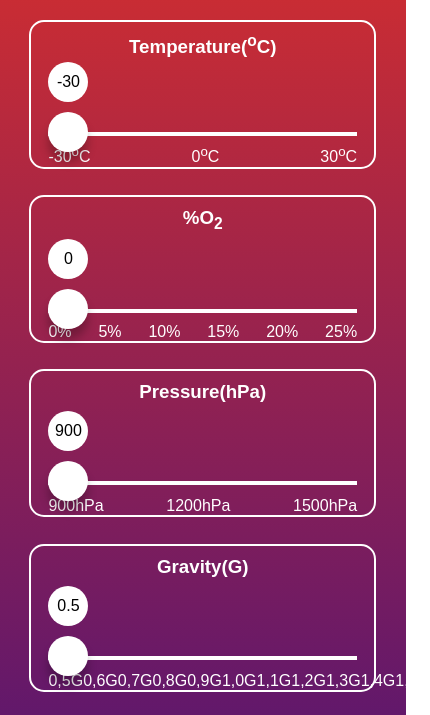
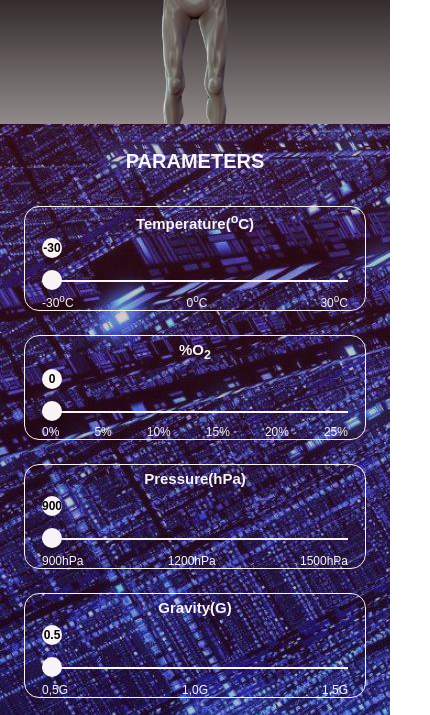
Before and after one commit to matikowi/zagadka, a plain HTML site: page index.html in a window 390 px wide. Shown: the part 129-844 px from the top of the page, 430 px wide, since content can reach past the window. Drawn offline with nearby package versions, Linux system fonts and the light colour scheme.

Commit message:
Add files via upload

```diff
--- a/index.html
+++ b/index.html
@@ -6,7 +6,7 @@
     <meta name="viewport" content="width=device-width, initial-scale=1.0">
     <meta http-equiv="X-UA-Compatible" content="ie=edge">
     <title>Document</title>
-    <link rel="stylesheet" href="../css/style.css">
+    <link rel="stylesheet" href="css/style.css">
 </head>
 
 <body>
@@ -15,6 +15,7 @@
             dotknij i przejdź do nowego wymiaru
         </button>
         <div class="alien">
+            <div class="heart"></div>
             <!-- <img src="alien.jpeg" alt=""> -->
         </div>
         <div class="parameters">
@@ -79,15 +80,7 @@
                 </div>
                 <div class="box-minmax">
                     <span>0,5G</span>
-                    <span>0,6G</span>
-                    <span>0,7G</span>
-                    <span>0,8G</span>
-                    <span>0,9G</span>
                     <span>1,0G</span>
-                    <span>1,1G</span>
-                    <span>1,2G</span>
-                    <span>1,3G</span>
-                    <span>1,4G</span>
                     <span>1,5G</span>
 
                 </div>
--- a/style.scss
+++ b/style.scss
@@ -4,90 +4,43 @@
     box-sizing: border-box;
 }
 
-@keyframes shakeX {
-    0% {
-        transform: translateX(0)
+@keyframes pulse {
+    10% {
+        transform: scale(1.1)
     }
 
-    10% {
-        transform: translateX(-2px)
+    60% {
+        transform: scale(1.3)
     }
 
-    33% {
-        transform: translateX(0)
-    }
-
-    66% {
-        transform: translateX(2px)
-    }
-
-    97% {
-        transform: translateX(1px)
-    }
-
-    100% {
-        transform: translateX(0)
+    90% {
+        transform: scale(1.1)
     }
 }
 
-@keyframes scaleabc {
-    0% {
-        transform: scale(1)
-    }
-
-    40% {
-        transform: scale(1)
-    }
-
-    41% {
-        transform: scale(1.1)
-    }
-
-    65% {
-        transform: scale(1.1)
-    }
-
-    95% {
-        transform: scale(1)
-    }
-
-    100% {
-        transform: scale(1)
-    }
-}
-
-@keyframes shakeY {
-    0% {
-        transform: translateY(0)
-    }
-
-    10% {
-        transform: translateY(-2px)
-    }
-
-    33% {
-        transform: translateY(0)
-    }
-
-    66% {
-        transform: translateY(2px)
-    }
-
-    97% {
-        transform: translateY(1px)
-    }
-
-    100% {
-        transform: translateY(0)
-    }
-}
 
 body {
     height: 100vh;
     font-family: sans-serif;
     color: white;
-    background: linear-gradient(180deg, #DB302A 0%, #62186B 100%) no-repeat;
+    // background: linear-gradient(180deg, #DB302A 0%, #62186B 100%) no-repeat;
+    // background-repeat: no-repeat;
+    // background-image: url(../images/tlo.jpg);
+    opacity: 0.95;
     overflow: hidden;
+
+    &:after {
+        content: "";
+        background: url(../images/tlo.jpg);
+        opacity: 0.8;
+        top: 0;
+        left: 0;
+        bottom: 0;
+        right: 0;
+        position: absolute;
+        z-index: -1;
+
+    }
 
     >.wrapper {
         display: flex;
@@ -114,28 +67,53 @@ body {
         >.alien {
             flex-basis: 40%;
             // background-color: lightgreen;
-            background-image: url(../zagadka_arek/alien.png);
+            // background-image: url(../images/alien.png);
+            background-image: url(../images/ufol.jpg);
             background-size: cover;
             background-repeat: no-repeat;
             background-position: center;
-            animation: shakeX 0.2s infinite, shakeY 0.2s infinite, scaleabc 10s infinite;
-            // padding: 10px;
+            position: relative; // padding: 10px;
 
             img {
                 height: 100%;
+            }
+
+            .heart {
+                position: absolute;
+                top: 30%;
+                left: 50%;
+                width: 50px;
+                height: 50px;
+                z-index: 5;
+                background-image: url("https://s3-us-west-2.amazonaws.com/s.cdpn.io/9632/heart.png");
+                background-size: 100%;
+                background-repeat: no-repeat;
+                // opacity: 0.2;
+                filter: grayscale(90%);
+
+                &.solved {
+                    opacity: 1;
+                    filter: grayscale(10%);
+                    animation: pulse 0.8s infinite;
+                }
+
             }
         }
 
         >.parameters {
             flex-basis: 60%;
 
-            background: linear-gradient(180deg, #DB302A 0%, #62186B 100%) no-repeat;
+            // background: linear-gradient(180deg, #DB302A 0%, #62186B 100%) no-repeat;
 
             display: flex;
             flex-direction: column;
             justify-content: space-around;
             align-items: center;
             padding: 10px;
+
+            position: relative;
+
+
 
             >h2 {
                 font-size: 50px;
@@ -230,3 +208,160 @@ body {
     }
 
 }
+
+@media (max-width:1024px) {
+    body {
+        height: 100vh;
+        font-family: sans-serif;
+        color: white;
+        background: linear-gradient(180deg, #DB302A 0%, #62186B 100%) no-repeat;
+        overflow: hidden;
+
+        >.wrapper {
+            display: flex;
+            height: 100vh;
+
+            >.puzzleSolved {
+                top: 0;
+                left: 0;
+                width: 100vw;
+                height: 100vh;
+                font-size: 40px;
+                background-image: radial-gradient(yellow 0%, orange 25%, red 75%, green 100%);
+
+            }
+
+            >.alien {
+                flex-basis: 40%;
+                animation: shakeX 0.2s infinite, shakeY 0.2s infinite, scaleabc 10s infinite;
+
+                img {
+                    height: 100%;
+                }
+            }
+
+            >.parameters {
+                flex-basis: 60%;
+                display: flex;
+                flex-direction: column;
+                justify-content: space-around;
+                align-items: center;
+                padding: 5px;
+
+                >h2 {
+                    font-size: 20px;
+                    flex-basis: 40px;
+                    line-height: 40px;
+
+                }
+
+                .parameter {
+                    flex-basis: 18%;
+                    border: 1px solid white;
+                    border-radius: 15px;
+                    width: 90%;
+
+                    >h3 {
+                        flex-basis: 15%;
+                        text-align: center;
+                        margin-top: 5px;
+                    }
+
+                    >.suwak {
+                        width: 90%;
+
+                        span {
+                            height: 20px;
+                            width: 20px;
+                            margin-bottom: 10px;
+                            line-height: 20px;
+                            font-size: 12px;
+                            font-weight: bold;
+                        }
+
+                        >input {
+                            width: 100%;
+                            -webkit-appearance: none;
+
+                            &:focus {
+                                outline: none;
+                            }
+
+                            &::-webkit-slider-thumb {
+                                height: 20px;
+                                width: 20px;
+                                border-radius: 50%;
+                                margin-top: -10px;
+                                -webkit-appearance: none;
+                                background-color: white;
+                                border: 0px solid #ffffff;
+                                box-shadow: none;
+                                box-shadow: 0px 5px 5px rgba(0, 0, 0, 0.25);
+                                position: relative;
+
+                                &:active,
+                                &:hover {
+                                    background-color: red;
+
+                                }
+                            }
+
+                            &::-webkit-slider-runnable-track {
+                                width: 100%;
+                                height: 2px;
+                                cursor: pointer;
+                                box-shadow: none;
+                                background: #ffffff;
+                                border-radius: 0px;
+                                border: 0px solid #010101;
+                            }
+                        }
+
+                    }
+
+                }
+
+                .box-minmax {
+                    display: flex;
+                    justify-content: space-between;
+                    width: 90%;
+
+                    span {
+                        font-size: 12px;
+                    }
+                }
+            }
+        }
+
+    }
+}
+
+@media (orientation:portrait) and (max-width:800px) {
+    body {
+
+
+        >.wrapper {
+            display: flex;
+            flex-direction: column;
+            height: 100vh;
+
+            >.alien {
+                flex-basis: 30%;
+
+            }
+
+            >.parameters {
+                flex-basis: 70%;
+
+                .parameter {
+                    >h3 {
+                        font-size: 15px;
+                    }
+                }
+            }
+        }
+
+    }
+
+
+}
--- a/zagadka.js
+++ b/zagadka.js
@@ -31,8 +31,12 @@ const puzzleTrigger = (element) => {
 
     if (result === true) {
         const button = document.querySelector('button');
+        const heart = document.querySelector('.heart');
         console.log("zadanie wykonane");
-        button.style.display = "block";
+        // alert("Zadanie wykonane");
+        // button.style.display = "block";
+        heart.classList.add('solved');
+
     }
 }
 
```
Also changed, not shown: css/style.css (added), images/alien.png (added), images/heart.png (added), images/tlo.jpg (added), images/ufol.jpg (added), 1 other file.
